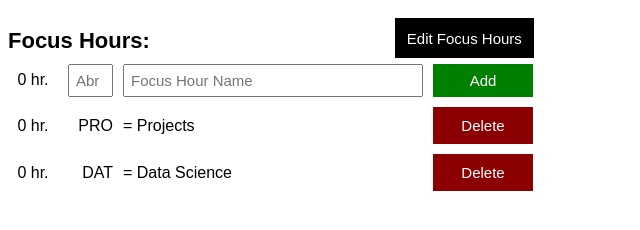
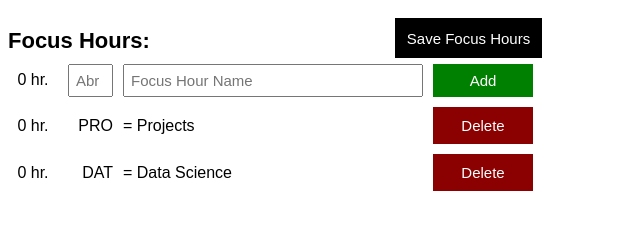
Before and after one commit to Israeli21/time-table-project, a website: page Focus Hours/todo-list.html in a window 1280 px wide. Both pictures are taken after a click on the button "Edit Focus Hours". Shown: the full height of the page, 0-640 px from the left. Drawn offline with Linux system fonts and the light colour scheme.

Commit message:
Be able to switch between the edit and the save focus hours buttons

```diff
--- a/Focus Hours/todo-list.css
+++ b/Focus Hours/todo-list.css
@@ -35,7 +35,8 @@ body{
 
 .add-todo-button,
 .delete-todo-button,
-.edit-focus-hours-button{
+.edit-focus-hours-button,
+.save-focus-hours-button{
     background-color: green;
     color: white;
     border: none;
@@ -49,7 +50,8 @@ body{
     padding-bottom: 10px;
 }
 
-.edit-focus-hours-button{
+.edit-focus-hours-button,
+.save-focus-hours-button{
     background-color: black;
     padding: 0px 12px;
     margin-left: 245px;
@@ -71,3 +73,15 @@ body{
     display: flex;
     width: 550px;
 }
+
+.focus-hour-top-section .save-focus-hours-button {
+  display: none;
+}
+
+.focus-hour-top-section.is-editing .edit-focus-hours-button {
+  display: none;
+}
+
+.focus-hour-top-section.is-editing .save-focus-hours-button {
+  display: inline-block;
+}
--- a/Focus Hours/todo-list.html
+++ b/Focus Hours/todo-list.html
@@ -8,7 +8,8 @@
   <body>
     <div class="focus-hour-top-section">
       <p class="focus-hour-subtitle">Focus Hours:</p>
-      <button class="edit-focus-hours-button">Edit Focus Hours</button>
+      <span><button class="js-edit-button edit-focus-hours-button">Edit Focus Hours</button></span>
+      <span><button class="js-save-button save-focus-hours-button">Save Focus Hours</button></span>
     </div>
     <div class = "todo-input-grid">
       <div class="focus-hour-number"><p>0 hr.</p></div>
--- a/Focus Hours/todo-list.js
+++ b/Focus Hours/todo-list.js
@@ -31,7 +31,16 @@ function renderTodoList(){
                 renderTodoList();
             });
     });
+
 }
+
+document.querySelector('.js-edit-button').addEventListener('click', () => {
+  document.querySelector('.focus-hour-top-section').classList.add('is-editing');
+});
+
+document.querySelector('.js-save-button').addEventListener('click', () => {
+  document.querySelector('.focus-hour-top-section').classList.remove('is-editing');
+});
 
 document.querySelector('.js-add-todo-button').addEventListener('click', () => {
     addTodo();
```
